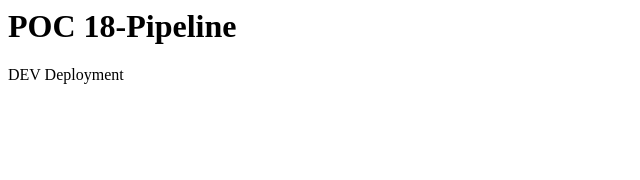
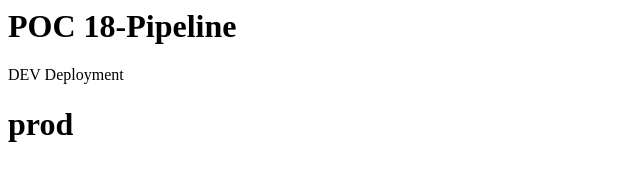
Before and after one commit to siripaluchuri/POC-18, a plain HTML site: page index.html in a window 1280 px wide. Shown: the whole page, without its empty margins (0-640 px from the left). Drawn offline with Linux system fonts and the light colour scheme.

Commit message:
approval

```diff
--- a/index.html
+++ b/index.html
@@ -1 +1,2 @@
 <h1>POC 18-Pipeline</h1>DEV Deployment
+<h1>prod</h1>
```
